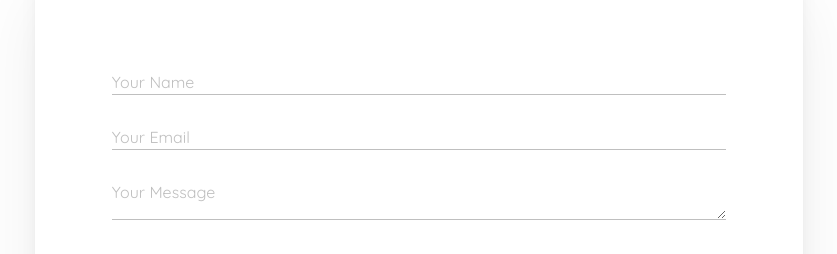
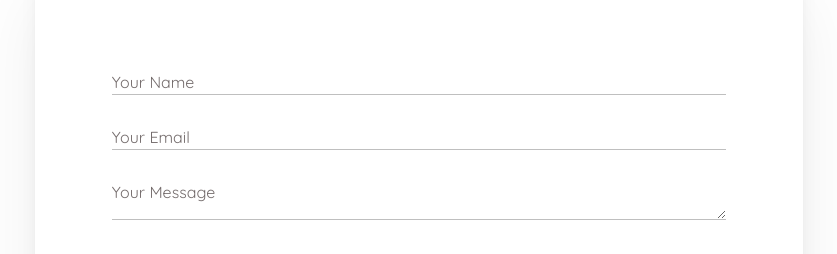
Before and after one commit to leobia/portfolio-v2, a Vue app: page / in a window 1280 px wide. Shown: the part 2224-2478 px from the top of the page, without its empty margins (221-1058 px from the left). Built offline with nearby package versions, Linux system fonts and the light colour scheme; no server answers.

Commit message:
:wheelchair: Improved accessibility of links, logo
Improved accessibility following Google Lighthouse directives

```diff
--- a/src/components/Contact.vue
+++ b/src/components/Contact.vue
@@ -26,7 +26,7 @@
             v-model="email"
             required
           />
-          <label for="name" class="form-label">Your Email</label>
+          <label for="email" class="form-label">Your Email</label>
         </div>
 
         <div class="form-group field">
@@ -38,11 +38,12 @@
             v-model="message"
             required
           />
-          <label for="name" class="form-label">Your Message</label>
+          <label for="message" class="form-label">Your Message</label>
         </div>
 
         <button
           class="round-button form-button"
+          aria-label="Send email message"
           :disabled="sendDisabled"
           @click="sendMessage"
         >
--- a/src/components/NavbarLinks.vue
+++ b/src/components/NavbarLinks.vue
@@ -1,5 +1,10 @@
 <template>
-  <img src="@/assets/logo.png" width="38" height="38" />
+  <img
+    src="@/assets/logo.png"
+    width="38"
+    height="38"
+    alt="Logo Leonardo Bianco portfolio"
+  />
   <a class="nav-link" @click="scrollTo('#introduction')">INTRODUCTION</a>
   <a class="nav-link" @click="scrollTo('#work')">WORK</a>
   <a class="nav-link" @click="scrollTo('#contact')">CONTACT</a>
--- a/src/styles/form.scss
+++ b/src/styles/form.scss
@@ -1,6 +1,7 @@
 $primary: var(--title-color);
 $secondary: var(--title-color);
 $gray: #bfbfbf;
+$nav-link-color: var(--nav-link-color);
 .form-group {
   position: relative;
   padding: 15px 0 0;
@@ -33,7 +34,7 @@ $gray: #bfbfbf;
   top: 0;
   display: block;
   transition: 0.2s;
-  color: $gray;
+  color: $nav-link-color;
 }
 
 .form-field:focus {
--- a/src/styles/navbar.scss
+++ b/src/styles/navbar.scss
@@ -1,3 +1,5 @@
+$nav-link-hover-color: mixb(var(--nav-link-color), 0.5);
+$nav-link-color: var(--nav-link-color);
 .nav {
   background-color: $body-background-color;
   color: $title-color;
@@ -49,4 +51,9 @@
 }
 
 .nav-link {
+  color: $nav-link-color;
+
+  &:hover {
+    color: $nav-link-hover-color;
+  }
 }
--- a/src/styles/theme-color.scss
+++ b/src/styles/theme-color.scss
@@ -20,6 +20,8 @@
 
   --scrollbar-color: #333030;
   --scrollbar-hover-color: #1f1f1f;
+
+  --nav-link-color: #746c6c;
 }
 
 [theme='dark'] {
@@ -45,6 +47,8 @@
 
   --scrollbar-color: #bfbfbf;
   --scrollbar-hover-color: #f1f1f1;
+
+  --nav-link-color: #a8a8a8;
 }
 .preload {
   -webkit-transition: none !important;
```
